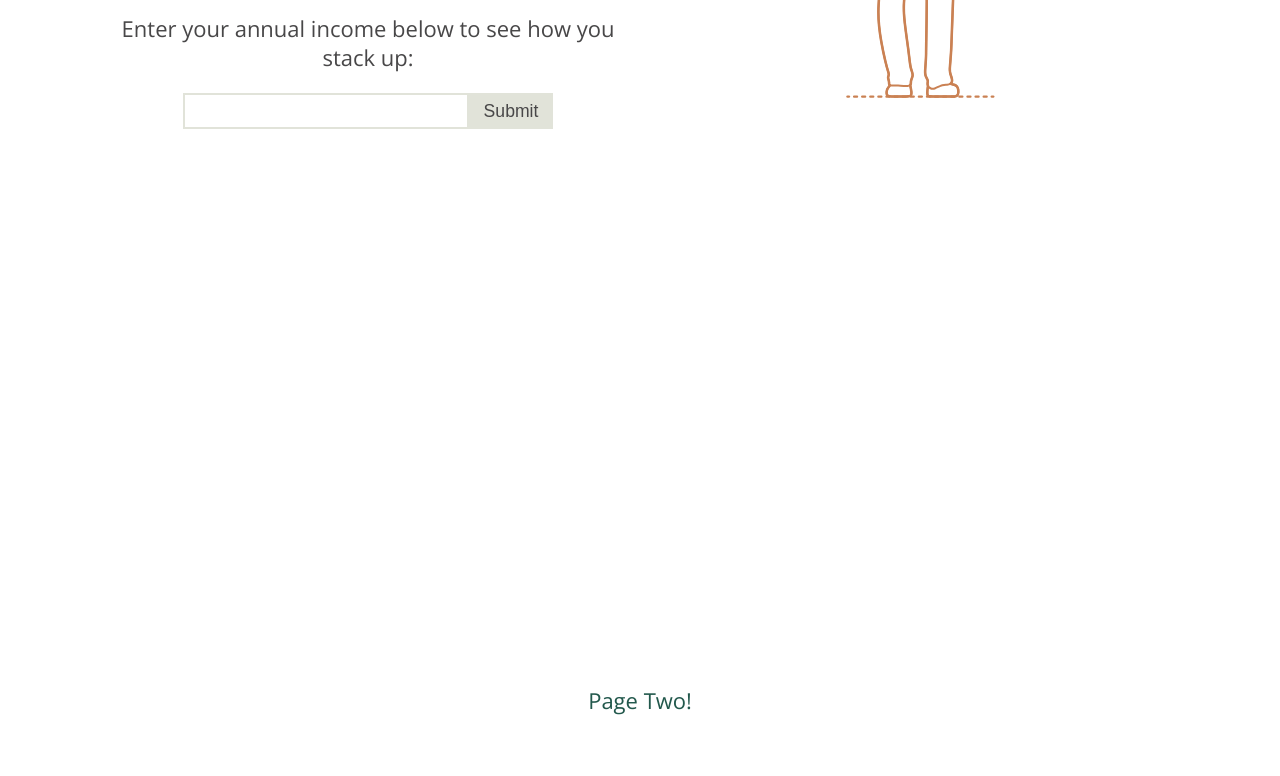
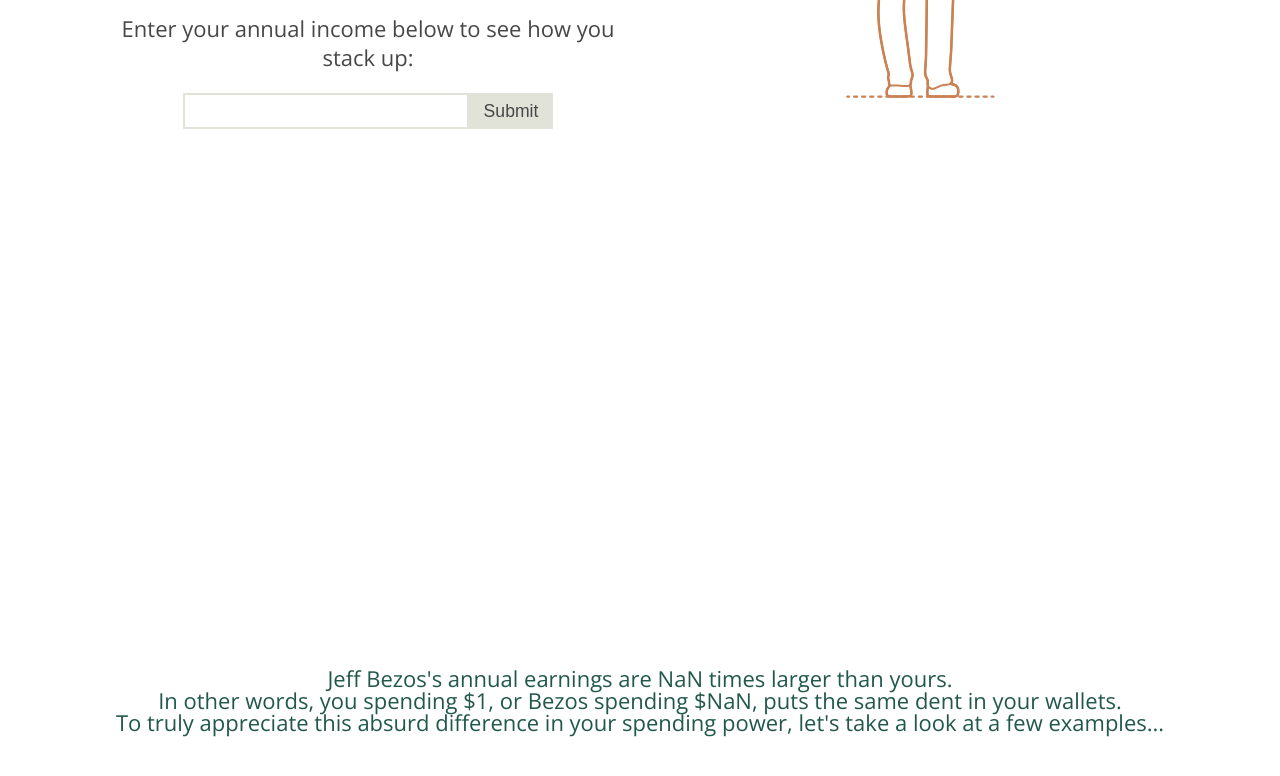
Before and after one commit to joegelay/you-vs-a-billionaire, a React (Create React App) app: page / in a window 1280 px wide. Shown: the part 500-1276 px from the top of the page. Built offline with nearby package versions, Linux system fonts and the light colour scheme; a web font is replaced by a local one.

Commit message:
add page two text content

```diff
--- a/public/index.html
+++ b/public/index.html
@@ -11,7 +11,7 @@
     <meta name="viewport" content="width=device-width, initial-scale=1" />
     <meta
       name="description"
-      content="How do you stack up against the world's mega rich?"
+      content="How does your paycheck compare to the rest of the world?"
     />
     <!--
       manifest.json provides metadata used when your web app is installed on a
--- a/src/App.js
+++ b/src/App.js
@@ -7,6 +7,8 @@
   const [salary, setSalary] = useState();
   const [formattedSalary, setFormattedSalary] = useState();
 
+  const multiplier = Math.round(75000000000 / salary);
+
   return (
     <div className="app">
       <PageOne
@@ -14,7 +16,11 @@
         setSalary={setSalary}
         setFormattedSalary={setFormattedSalary}
       ></PageOne>
-      <PageTwo salary={salary} formattedSalary={formattedSalary}></PageTwo>
+      <PageTwo
+        salary={salary}
+        formattedSalary={formattedSalary}
+        multiplier={multiplier}
+      ></PageTwo>
     </div>
   );
 }
--- a/src/components/PageTwo.js
+++ b/src/components/PageTwo.js
@@ -1,9 +1,23 @@
 export default function PageTwo(props) {
-  const { formattedSalary } = props;
+  const { multiplier } = props;
 
   return (
     <div className="page">
-      <h1>Page Two! {formattedSalary}</h1>
+      {/* add scrolling animation on multiplier here */}
+      <h2>
+        Jeff Bezos's annual earnings are {multiplier.toLocaleString()} times
+        larger than yours.
+      </h2>
+
+      <h3>
+        In other words, you spending $1, or Bezos spending $
+        {multiplier.toLocaleString()}, puts the same dent in your wallets.
+      </h3>
+
+      <h3>
+        To truly appreciate this absurd difference in your spending power, let's
+        take a look at a few examples...
+      </h3>
     </div>
   );
 }
```
Also changed, not shown: src/logo.svg (deleted).
